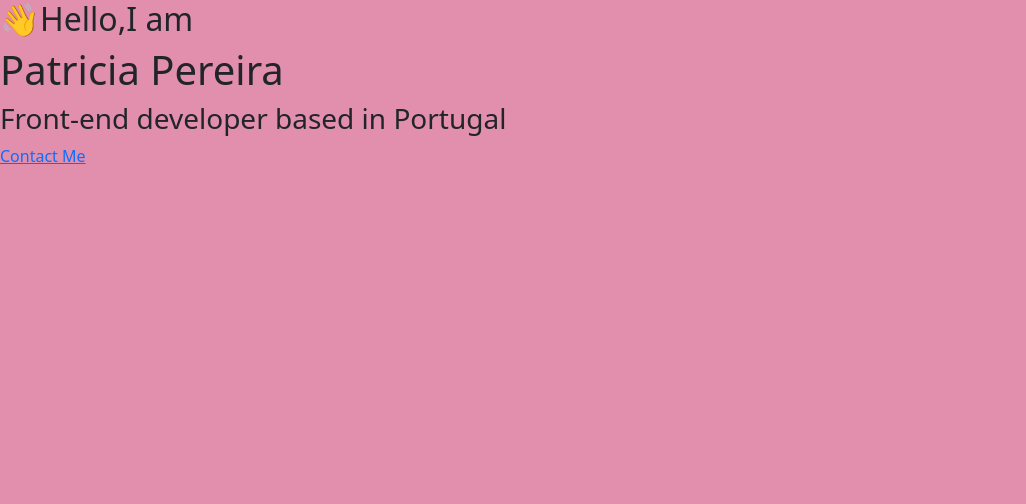
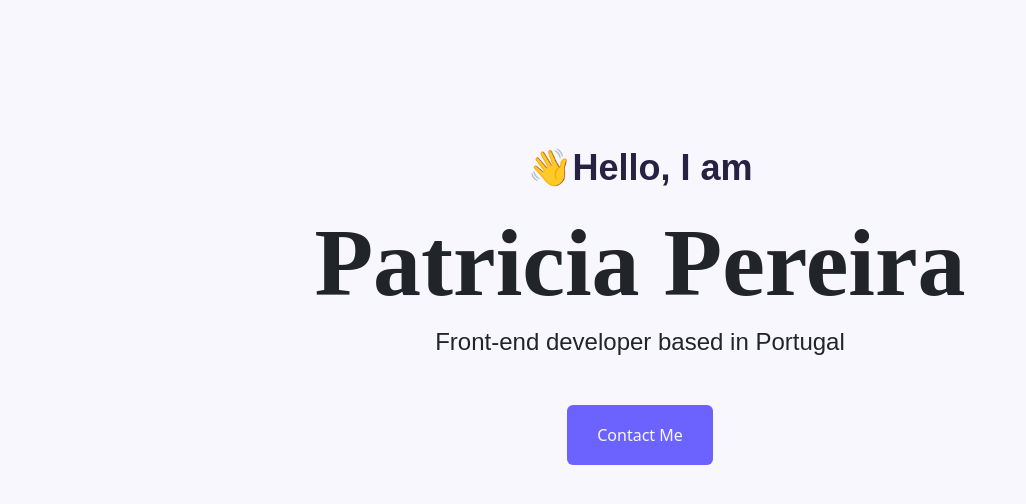
Before and after one commit to Lebohang2/Portfolio-Project, a plain HTML site: page index.html in a window 1280 px wide. Shown: the whole page, without its empty margins (0-1026 px from the left). Drawn offline with nearby package versions, Linux system fonts and the light colour scheme.

Commit message:
Refactor index.html and styles.css to enhance layout and styling for the introduction section

```diff
--- a/index.html
+++ b/index.html
@@ -19,9 +19,16 @@
     <title>Portfolio Project</title>
   </head>
   <body>
-    <h2>👋Hello,I am</h2>
+    <div class="intro">
+      <h2>👋Hello, I am</h2>
     <h1>Patricia Pereira</h1>
     <h3>Front-end developer based in Portugal</h3>
-    <a href="#" target="_blank">Contact Me</a>
+     <a href="#" class="button" target="_blank">Contact Me</a>
+  </div>
+
+
+
+
+
   </body>
 </html>
--- a/src/styles.css
+++ b/src/styles.css
@@ -1,3 +1,44 @@
 body{
-    background-color:#E28EAD ;
+    background-color:#F9F7FE;
 }
+.intro{
+    text-align: center;
+    margin-top: 146px;
+    background: #F9F7FE;
+}
+h1{
+
+font-family:
+Playfair Display;
+font-weight: 700;
+font-size: 96px;
+
+}
+h3{
+    font-family: 'Poppins', sans-serif;
+    font-weight: 400;
+    font-size: 24px;
+    margin-bottom: 16px;
+}
+h2{
+    font-family: 'Poppins', sans-serif;
+    font-weight: 700;
+    font-size: 36px;
+    margin-bottom: 16px;
+    color: #272142;
+}
+.button {
+  display: inline-block;
+  background: #6C63FF;
+  color: #F9F7FE;
+  padding: 18px 30px;
+  border-radius: 6px;
+  text-decoration: none;
+  margin: 32px auto;
+}
+
+.button a{
+    color: #F9F7FE;
+    text-decoration: none;
+
+}
```
